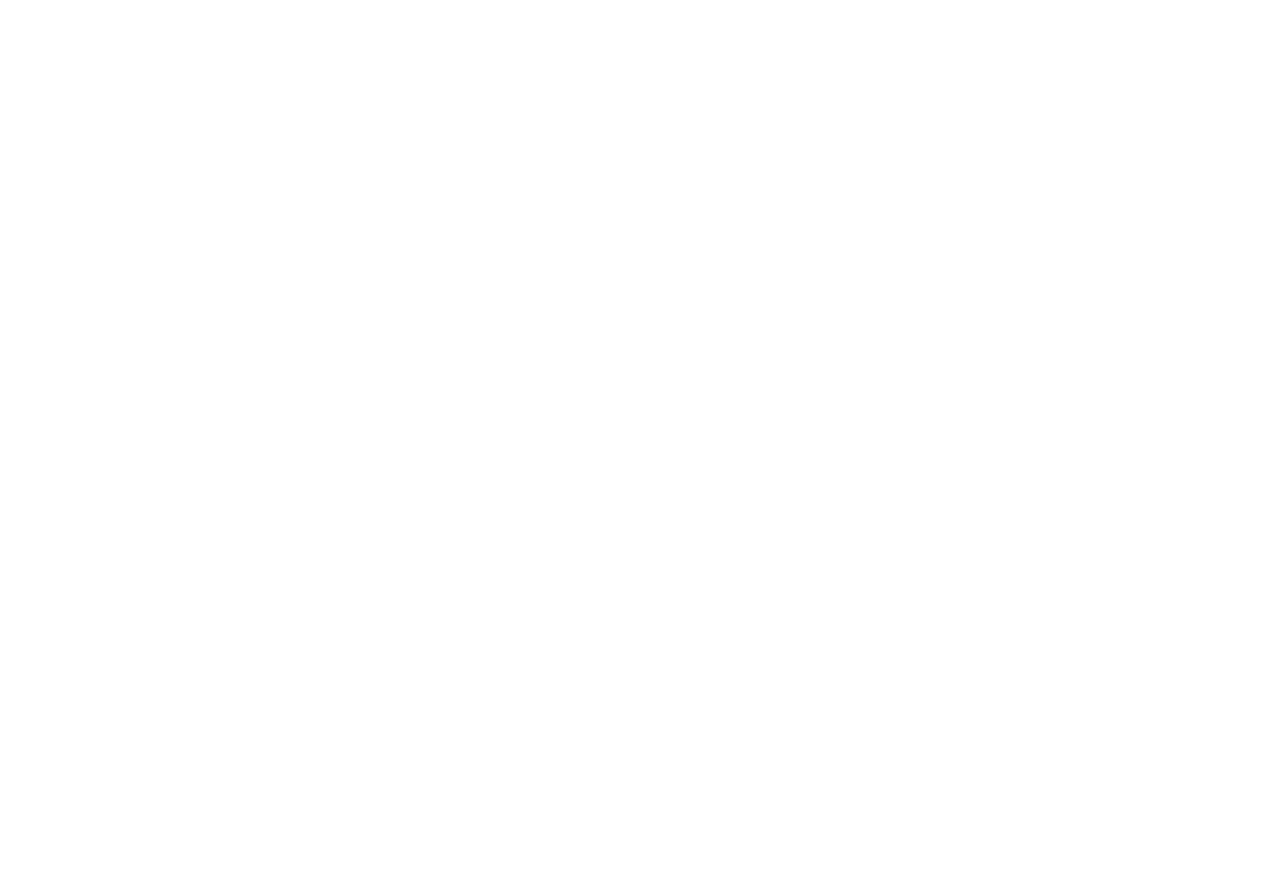
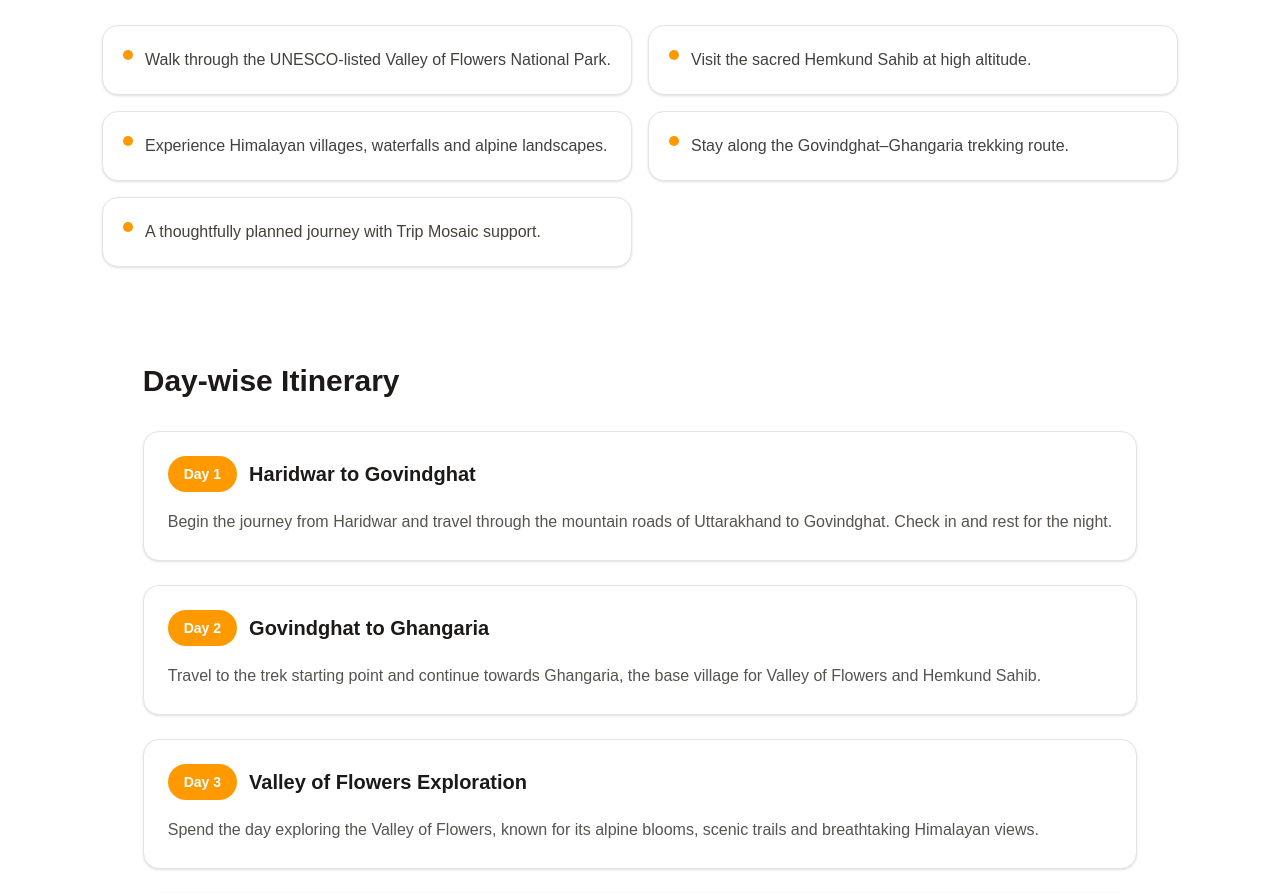
Before and after one commit to tripmosaic-hq/trip-mosaic, a Next.js app in the folder web/: page /valley-of-flowers in a window 1280 px wide. Before the commit this address had no page. Shown: the part 1020-1913 px from the top of the page. Before the commit the page ends 800 px from the top, so only its background shows below. Built offline with nearby package versions, Linux system fonts and the light colour scheme.

Commit message:
feat: add Valley of Flowers package page

```diff
--- /dev/null
+++ b/web/app/valley-of-flowers/page.tsx
@@ -0,0 +1,54 @@
+import TripTemplate from "@/components/TripTemplate";
+
+const highlights = [
+  "Walk through the UNESCO-listed Valley of Flowers National Park.",
+  "Visit the sacred Hemkund Sahib at high altitude.",
+  "Experience Himalayan villages, waterfalls and alpine landscapes.",
+  "Stay along the Govindghat–Ghangaria trekking route.",
+  "A thoughtfully planned journey with Trip Mosaic support.",
+];
+
+const itinerary = [
+  {
+    day: "Day 1",
+    title: "Haridwar to Govindghat",
+    description:
+      "Begin the journey from Haridwar and travel through the mountain roads of Uttarakhand to Govindghat. Check in and rest for the night.",
+  },
+  {
+    day: "Day 2",
+    title: "Govindghat to Ghangaria",
+    description:
+      "Travel to the trek starting point and continue towards Ghangaria, the base village for Valley of Flowers and Hemkund Sahib.",
+  },  {
+    day: "Day 3",
+    title: "Valley of Flowers Exploration",
+    description:
+      "Spend the day exploring the Valley of Flowers, known for its alpine blooms, scenic trails and breathtaking Himalayan views.",
+  },
+  {
+    day: "Day 4",
+    title: "Hemkund Sahib Excursion",
+    description:
+      "Early morning trek to Hemkund Sahib and return to Ghangaria after the visit.",
+  },
+  {
+    day: "Day 5",
+    title: "Return Journey",
+    description:
+      "Descend to Govindghat and continue the return journey with unforgettable mountain memories.",
+  },
+];export default function ValleyOfFlowersPage() {
+  return (
+    <TripTemplate
+      title="Valley of Flowers Trek"
+      subtitle="A breathtaking Himalayan journey through colourful alpine meadows, waterfalls and the sacred Hemkund Sahib."
+      duration="6 Days / 5 Nights"
+      region="Uttarakhand"
+      difficulty="Moderate"
+      bestSeason="July – September"
+      highlights={highlights}
+      itinerary={itinerary}
+    />
+  );
+}
```
